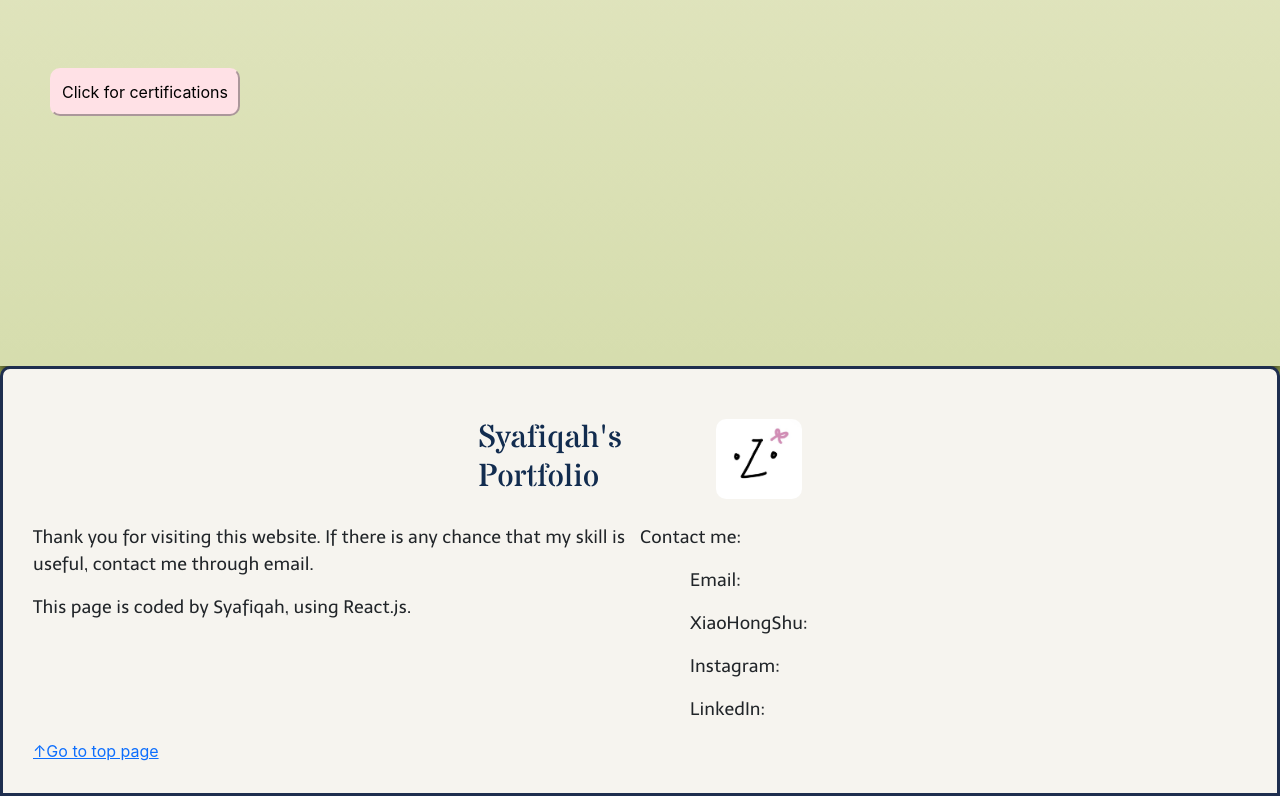
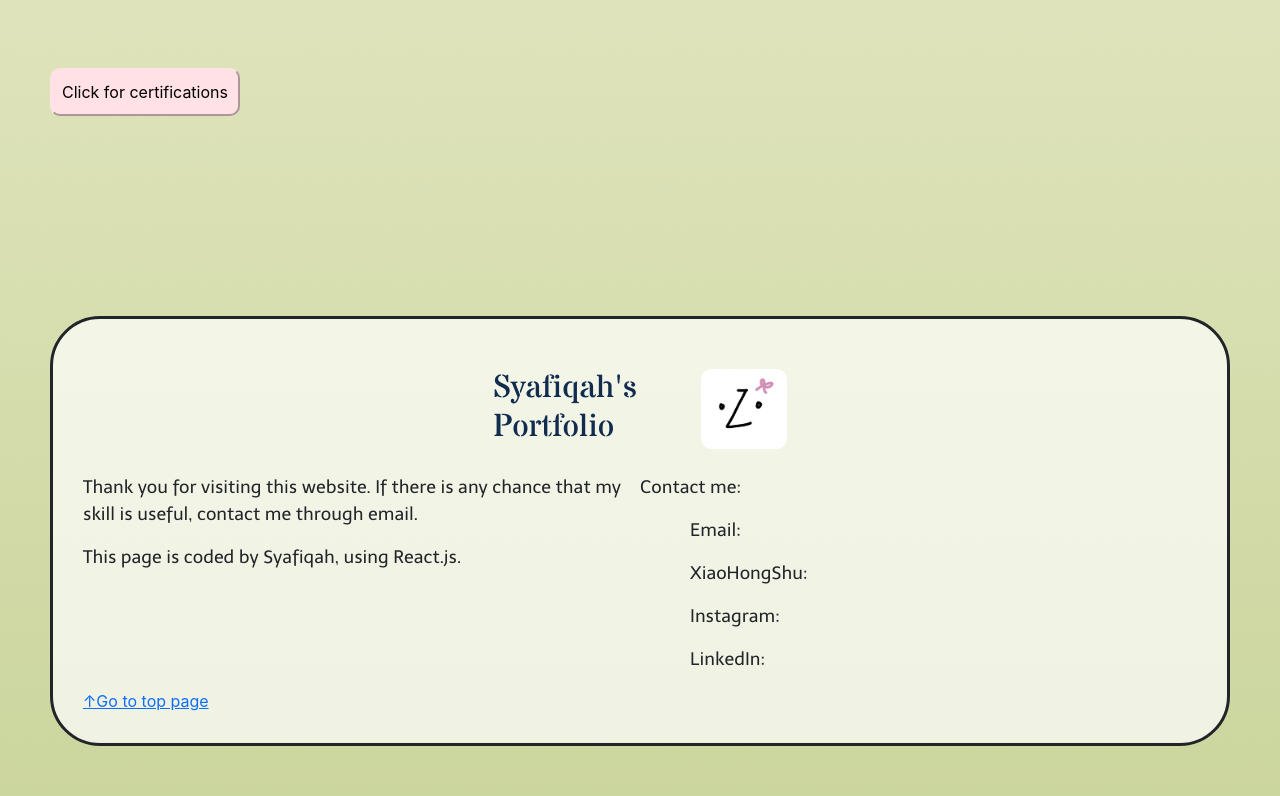
Before and after one commit to cosylily/website-portfolio, a React (Create React App) app: page / in a window 1280 px wide. Shown: the part 3823-4619 px from the top of the page. Built offline with nearby package versions, Linux system fonts and the light colour scheme.

Commit message:
update footer.css mainly
added a picture for consideration for background image for footer. also deleted an extra footer class which caused confusion

```diff
--- a/src/App.css
+++ b/src/App.css
@@ -232,13 +232,7 @@ p {
   border-color: black;
   transition: all ease 1s;
 }
-footer {
-  border: 1px solid black;
-  border-bottom: 0px;
-  border-top-left-radius: 10px;
-  border-top-right-radius: 10px;
-  background-color: white;
-}
+
 .footertitle {
   display: flex;
   justify-content: space-around;
--- a/src/App.js
+++ b/src/App.js
@@ -135,9 +135,8 @@ function App() {
             </div>
           </div>
         </div>
+        <Footer />
       </div>
-
-      <Footer />
     </div>
   );
 }
--- a/src/footer.css
+++ b/src/footer.css
@@ -1,8 +1,14 @@
 footer {
   padding: 30px;
-  background-color: #f6f4ef;
+  background-image: linear-gradient(
+    rgba(255, 255, 255, 0.7),
+    rgba(255, 255, 255, 0.7)
+  );
+  background-position: center;
+  background-repeat: none;
+  background-size: cover;
   border: 3px solid;
-  border-color: #1e2e4f;
+  border-radius: 50px;
 }
 .footercontent {
   display: grid;
```
Also changed, not shown: 1 other file (tests, documents, lock files or other folders).
